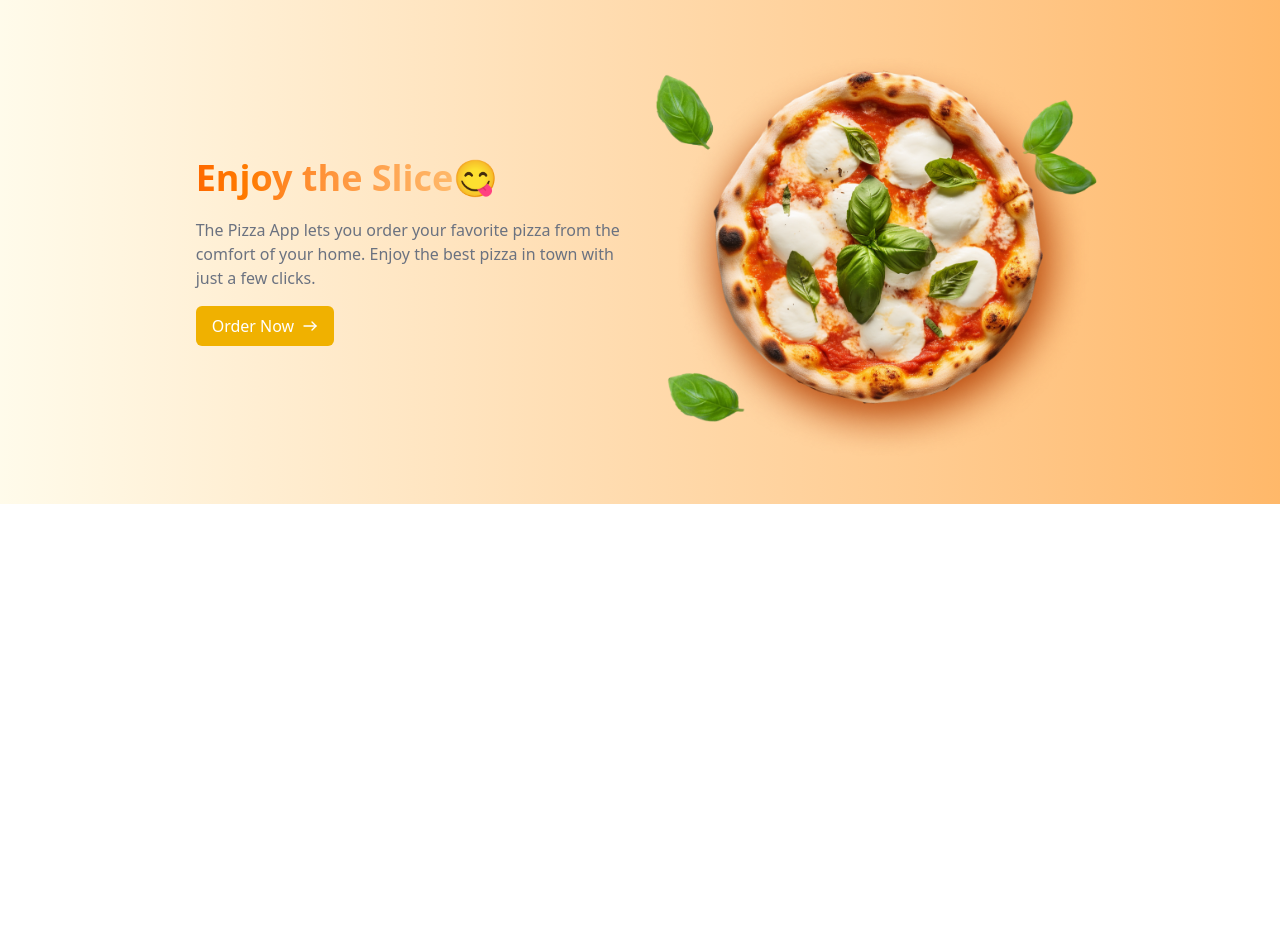
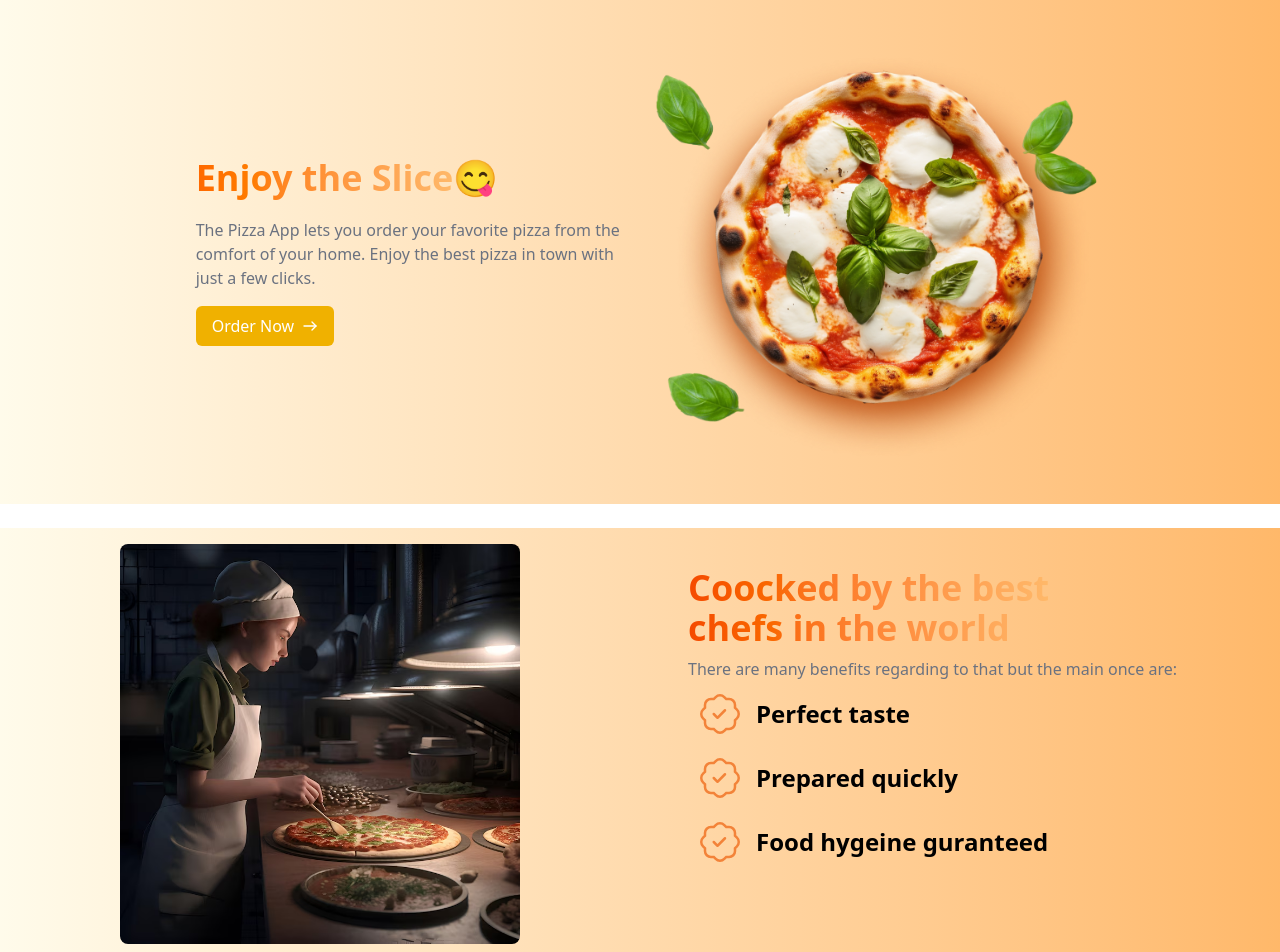
Before and after one commit to Shanuyadav6397/Food-Coma-Frontend, a React (Vite) app: page / in a window 1280 px wide. Shown: the top 952 px of the page. Before the commit the page ends 800 px from the top, so only its background shows below. Built offline with nearby package versions, Linux system fonts and the light colour scheme.

Commit message:
Add PatchCheck icon and enhance Home page with cooking image and service highlights

```diff
--- /dev/null
+++ b/src/Components/Icons/PatchCheck.jsx
@@ -0,0 +1,21 @@
+function PatchCheck(props) {
+    return (
+        <svg
+            xmlns="http://www.w3.org/2000/svg"
+            viewBox="0 0 16 16"
+            width="1em"
+            height="1em"
+            {...props}
+        >
+            <g fill="currentColor">
+                <path
+                    fillRule="evenodd"
+                    d="M10.354 6.146a.5.5 0 0 1 0 .708l-3 3a.5.5 0 0 1-.708 0l-1.5-1.5a.5.5 0 1 1 .708-.708L7 8.793l2.646-2.647a.5.5 0 0 1 .708 0"
+                ></path>
+                <path d="m10.273 2.513l-.921-.944l.715-.698l.622.637l.89-.011a2.89 2.89 0 0 1 2.924 2.924l-.01.89l.636.622a2.89 2.89 0 0 1 0 4.134l-.637.622l.011.89a2.89 2.89 0 0 1-2.924 2.924l-.89-.01l-.622.636a2.89 2.89 0 0 1-4.134 0l-.622-.637l-.89.011a2.89 2.89 0 0 1-2.924-2.924l.01-.89l-.636-.622a2.89 2.89 0 0 1 0-4.134l.637-.622l-.011-.89a2.89 2.89 0 0 1 2.924-2.924l.89.01l.622-.636a2.89 2.89 0 0 1 4.134 0l-.715.698a1.89 1.89 0 0 0-2.704 0l-.92.944l-1.32-.016a1.89 1.89 0 0 0-1.911 1.912l.016 1.318l-.944.921a1.89 1.89 0 0 0 0 2.704l.944.92l-.016 1.32a1.89 1.89 0 0 0 1.912 1.911l1.318-.016l.921.944a1.89 1.89 0 0 0 2.704 0l.92-.944l1.32.016a1.89 1.89 0 0 0 1.911-1.912l-.016-1.318l.944-.921a1.89 1.89 0 0 0 0-2.704l-.944-.92l.016-1.32a1.89 1.89 0 0 0-1.912-1.911z"></path>
+            </g>
+        </svg>
+    )
+}
+
+export default PatchCheck;
--- a/src/Pages/Home.jsx
+++ b/src/Pages/Home.jsx
@@ -1,5 +1,7 @@
 import ArrowRight from "../Components/Icons/ArrowRight.jsx";
 import PizzaImage from "../assets/Images/pizza2.png";
+import CookingImage from "../assets/Images/cooking1.png";
+import PatchCheck from "../Components/Icons/patchCheck.jsx";
 
 function Home() {
     return (
@@ -31,7 +33,59 @@ function Home() {
 
                 </div>
                 <div>
-                    <img src={PizzaImage} alt="Pizza" width={450} height={450} />
+                    <img
+                        src={PizzaImage}
+                        alt="Pizza"
+                        width={450}
+                        height={450}
+                    />
+                </div>
+            </section>
+
+            {/* Services section */}
+            <section className="py-4 mt-6 bg-gradient-to-r from-amber-50 to-orange-300">
+                <div className="container flex flex-col md:flex-row">
+                    <div className="flex flex-col items-center justify-center rounded-lg lg:w-1/2">
+                        <img
+                            src={CookingImage}
+                            width={400}
+                            className="rounded-lg"
+                            alt="Cooking"
+                        />
+                    </div>
+                    <div className="flex flex-col flex-wrap text-center lg:py-6 lg:pl-12 lg:text-left lg:w-1/2">
+                        <div>
+                            <div className="flex flex-col align-center lg:items-start">
+                                <h2 className="mb-2 text-4xl font-extrabold text-transparent titel-font bg-gradient-to-r from-orange-600 to-orange-300 bg-clip-text">
+                                    Coocked by the best <br /> chefs in the world
+                                </h2>
+                                <p className="text-base leading-relaxed text-[#6B7280]">
+                                    There are many benefits regarding to that but the main once are:
+                                </p>
+                            </div>
+                        </div>
+                        <div className="w-full p-1">
+                            <div className="flex items-center h-full p-2 text-2xl rounded">
+                                <PatchCheck className="text-[#F38339] w-10 h-10 mr-4" />
+                                <span className="font-bold title-font">Perfect taste</span>
+                            </div>
+                        </div>
+
+                        <div className="w-full p-1">
+                            <div className="flex items-center h-full p-2 text-2xl rounded">
+                                <PatchCheck className="text-[#F38339] w-10 h-10 mr-4" />
+                                <span className="font-bold title-font">Prepared quickly</span>
+                            </div>
+                        </div>
+
+                        <div className="w-full p-1">
+                            <div className="flex items-center h-full p-2 text-2xl rounded">
+                                <PatchCheck className="text-[#F38339] w-10 h-10 mr-4" />
+                                <span className="font-bold title-font">Food hygeine guranteed</span>
+                            </div>
+                        </div>
+
+                    </div>
                 </div>
             </section>
         </div>
```
Also changed, not shown: src/assets/Images/cooking1.png (added).
